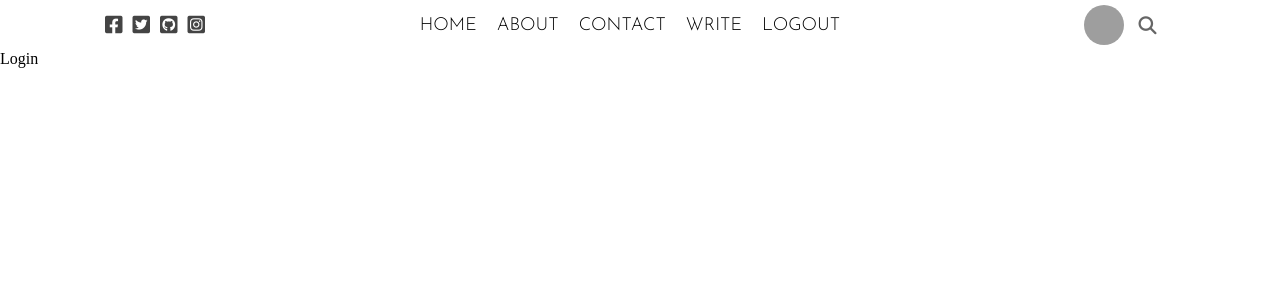
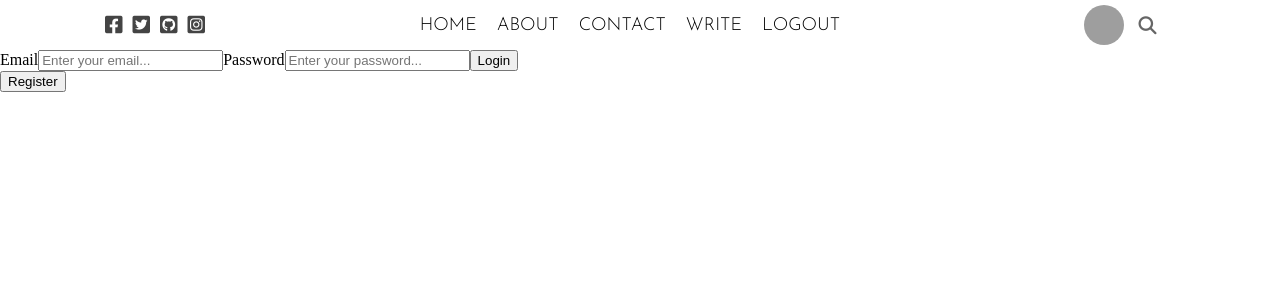
Before and after one commit to Mikolee524/react-node-blog-system, a React (Create React App) app: page / in a window 1280 px wide. Shown: the top 300 px of the page. Built offline with nearby package versions, Linux system fonts and the light colour scheme; grey boxes are pictures that could not be loaded; a web font is replaced by a local one.

Commit message:
save:login page

```diff
--- a/src/pages/login/Login.jsx
+++ b/src/pages/login/Login.jsx
@@ -1,5 +1,16 @@
 import "./login.css";
 
 export default function Login() {
-  return <div>Login</div>;
+  return (
+    <div className="login">
+      <form className="loginForm">
+        <label>Email</label>
+        <input type="text" placeholder="Enter your email..." />
+        <label>Password</label>
+        <input type="password" placeholder="Enter your password..." />
+        <button className="loginButton">Login</button>
+      </form>
+      <button className="loginRegisterButton">Register</button>
+    </div>
+  );
 }
```
